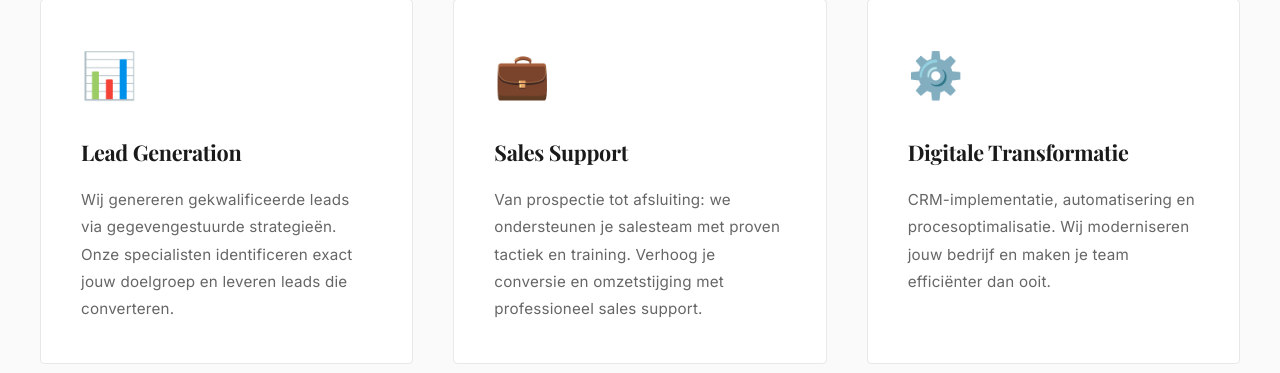
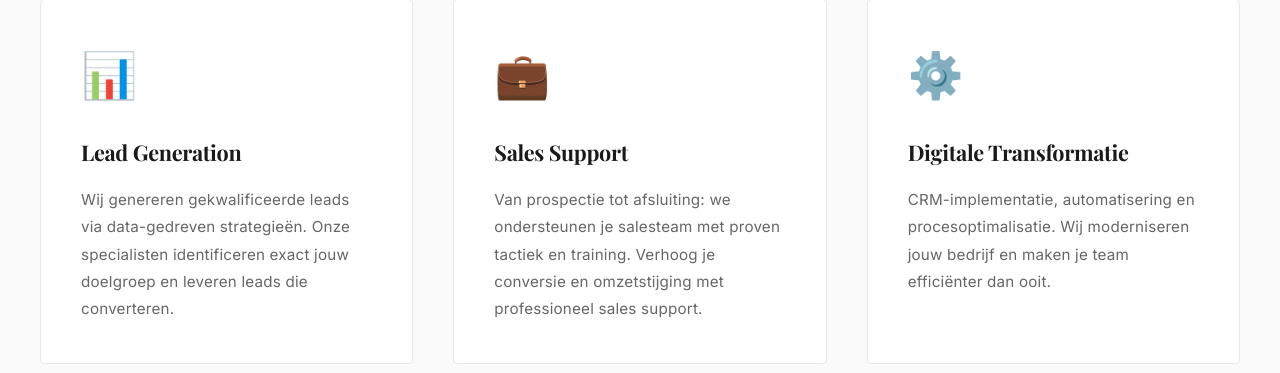
Before and after one commit to eenjesta/elevategroup, a Next.js app: page / in a window 1280 px wide. Shown: the part 915-1288 px from the top of the page. Built offline with nearby package versions, Linux system fonts and the light colour scheme.

Commit message:
small change

```diff
--- a/app/page.tsx
+++ b/app/page.tsx
@@ -649,7 +649,7 @@ export default function Home() {
             <div className="service-card">
               <div className="service-icon">📊</div>
               <h3>Lead Generation</h3>
-              <p>Wij genereren gekwalificeerde leads via gegevengestuurde strategieën. Onze specialisten identificeren exact jouw doelgroep en leveren leads die converteren.</p>
+              <p>Wij genereren gekwalificeerde leads via data-gedreven strategieën. Onze specialisten identificeren exact jouw doelgroep en leveren leads die converteren.</p>
             </div>
             <div className="service-card">
               <div className="service-icon">💼</div>
```
